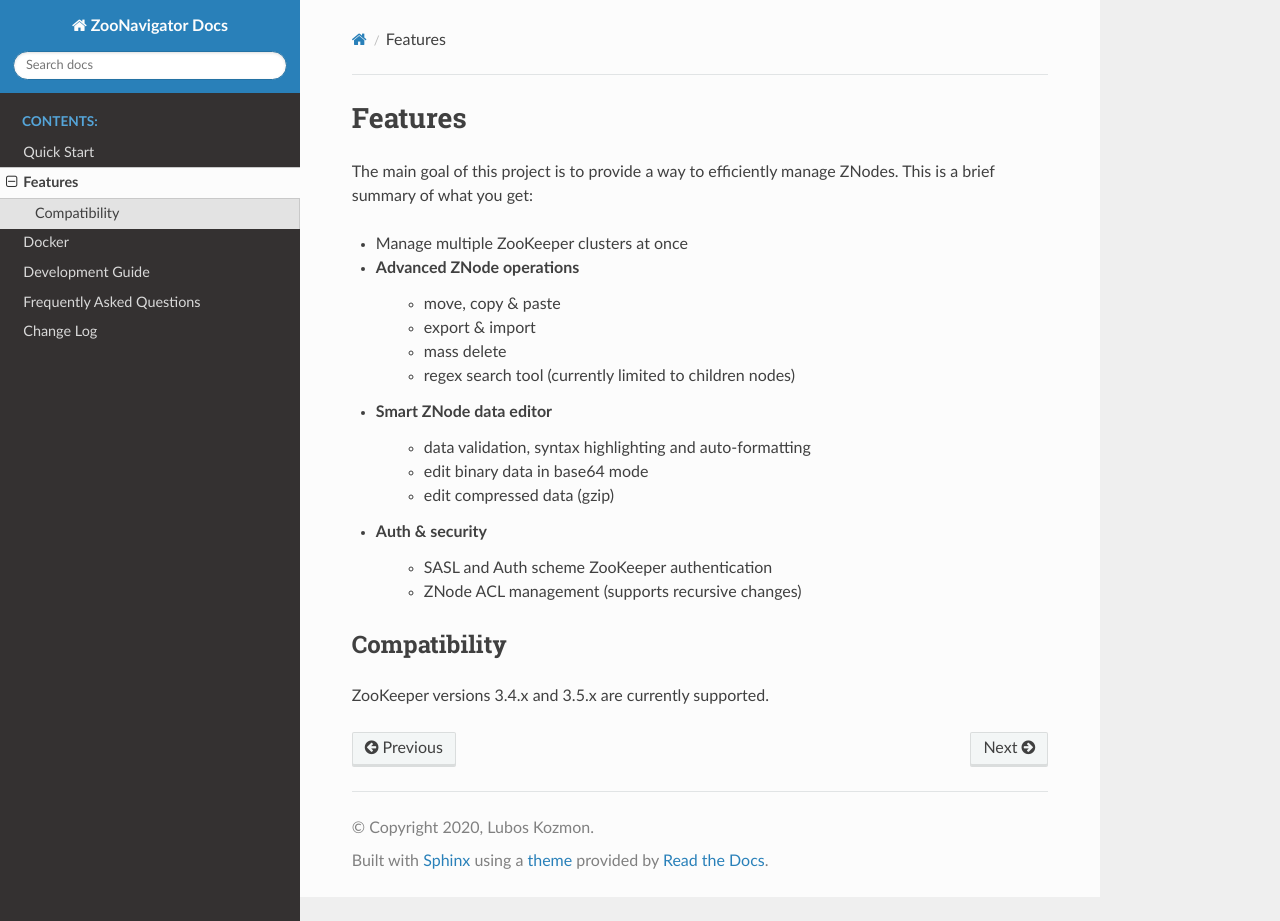
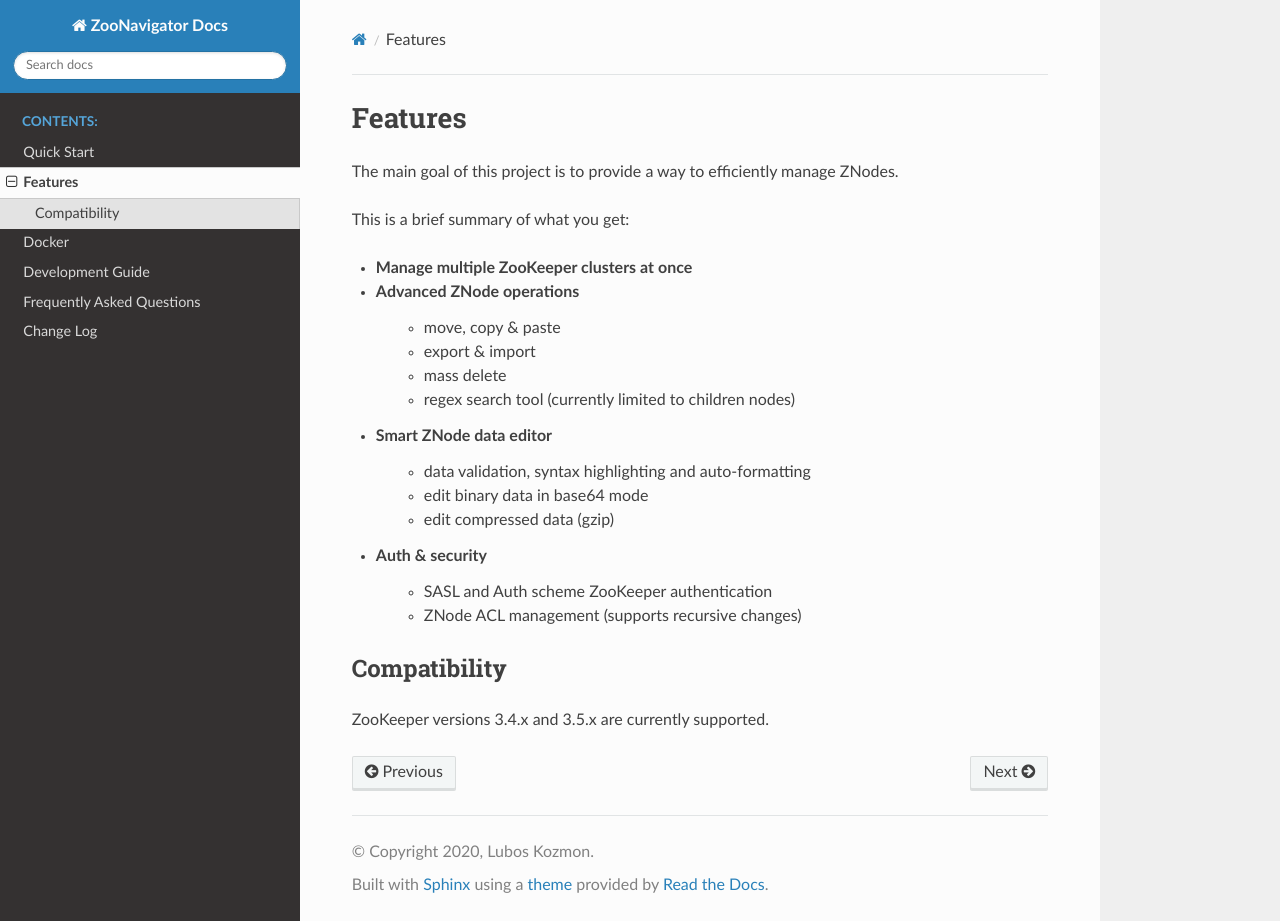
Before and after one commit to elkozmon/zoonavigator, a Sphinx documentation site: the page built from docs/features.rst, in a window 1280 px wide and 921 px high. Built offline with Sphinx 7.4.7 and the Read the Docs theme 2.0.0, drawn with Linux system fonts in a browser that asks for light colours.

Commit message:
Update docs

```diff
--- a/docs/features.rst
+++ b/docs/features.rst
@@ -3,9 +3,10 @@
 ========
 
 The main goal of this project is to provide a way to efficiently manage ZNodes.
+
 This is a brief summary of what you get:
 
-* Manage multiple ZooKeeper clusters at once
+* **Manage multiple ZooKeeper clusters at once**
 * Advanced ZNode operations
     - move, copy & paste
     - export & import
```
